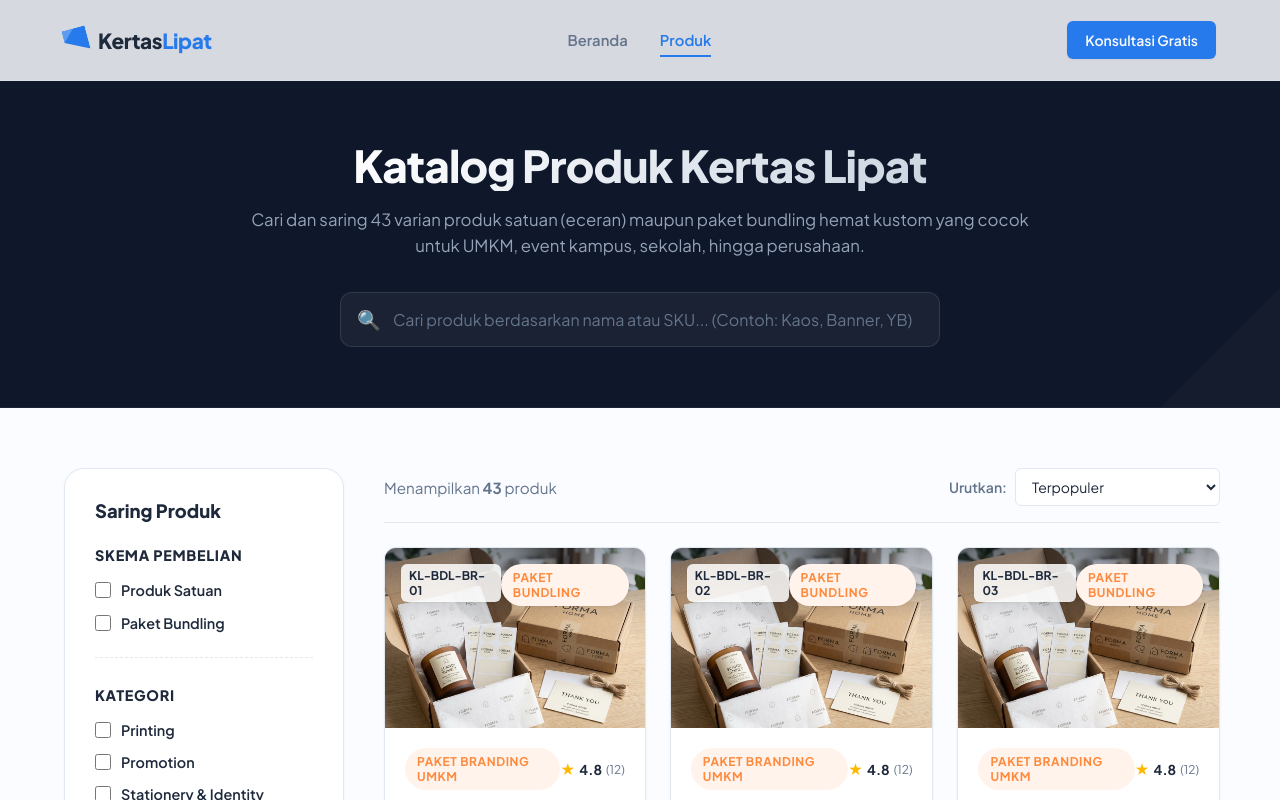
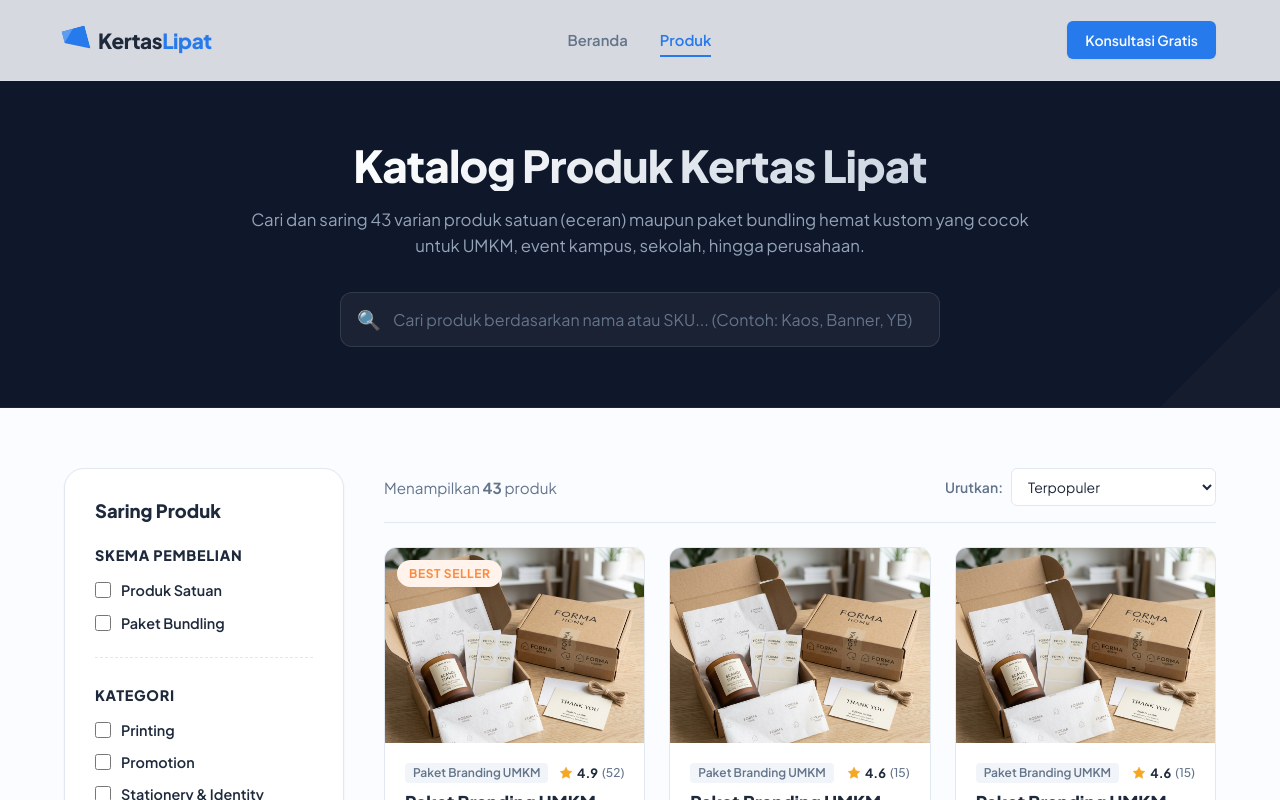
Before and after one commit to Ardiyanto24/mockup-website-kertas-lipat, a Next.js app: page /products in a window 1280 px wide. Shown: the top 800 px of the page. Built offline with nearby package versions, Linux system fonts and the light colour scheme.

Commit message:
feat(organisms/products): wire CatalogProductCard in ProductsCatalogSection

```diff
--- a/src/components/organisms/products/ProductsCatalogSection/ProductsCatalogSection.tsx
+++ b/src/components/organisms/products/ProductsCatalogSection/ProductsCatalogSection.tsx
@@ -2,7 +2,7 @@
 
 import React, { useState, useMemo } from 'react';
 import { Product } from '@/data/products';
-import { ProductCard } from '@/components/molecules/shared/ProductCard/ProductCard';
+import { CatalogProductCard } from '@/components/molecules/shared/CatalogProductCard/CatalogProductCard';
 import { Button } from '@/components/atoms/Button/Button';
 import styles from './ProductsCatalogSection.module.css';
 
@@ -240,17 +240,7 @@
               <div className={styles.grid}>
                 {processedProducts.map((product) => (
                   <div key={product.sku} className={styles.gridItem}>
-                    <ProductCard
-                      sku={product.sku}
-                      name={product.name}
-                      category={product.category}
-                      scheme={product.scheme}
-                      basePrice={product.basePrice}
-                      unit={product.unit}
-                      features={product.features}
-                      description={product.description}
-                      imageUrl={product.imageUrl}
-                    />
+                    <CatalogProductCard product={product} />
                   </div>
                 ))}
               </div>
```
